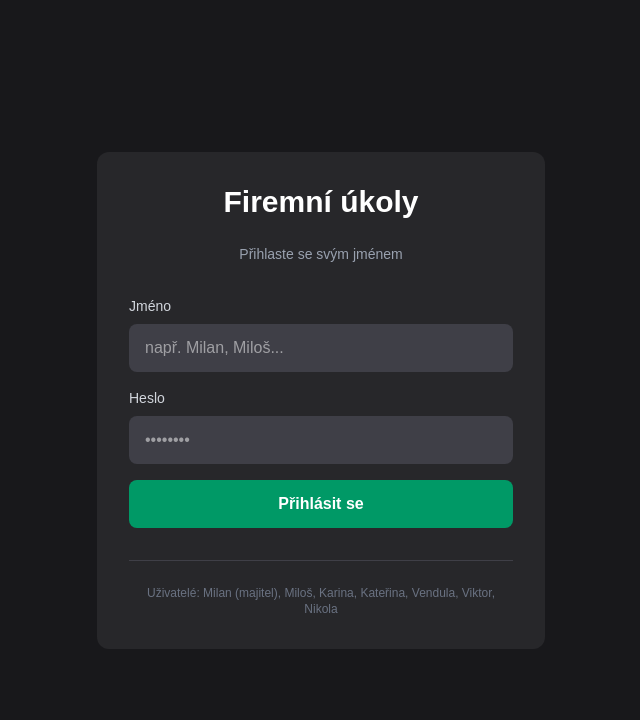
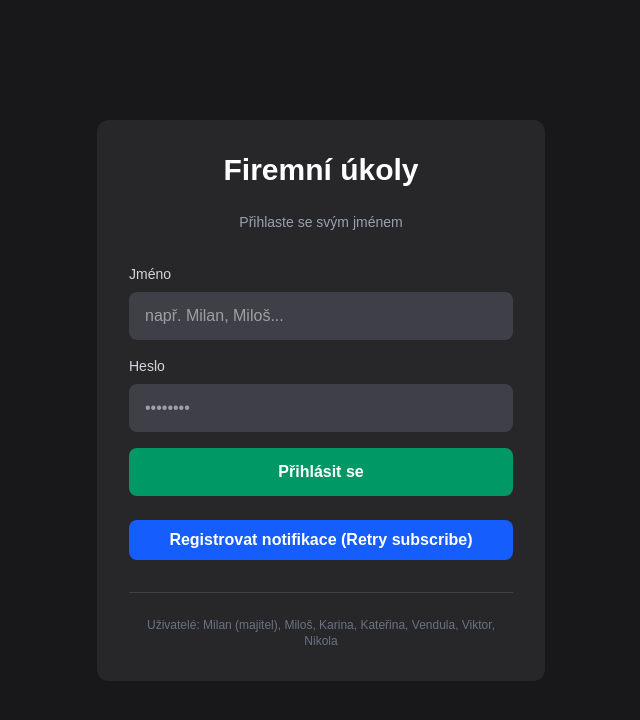
Before and after one commit to VikiR9/firemni-ukoly, a Next.js app: page /login in a window 1280 px wide. Shown: the top 720 px of the page, without its empty margins (319-959 px from the left). Built offline with nearby package versions, Linux system fonts and the light colour scheme.

Commit message:
feat: add retry push subscribe button on login

```diff
--- a/app/login/page.tsx
+++ b/app/login/page.tsx
@@ -67,6 +67,69 @@ export default function LoginPage() {
     router.refresh();
   };
 
+  // Expose a retry button so users can re-run SW registration & push subscription
+  const handleRetrySubscribe = async () => {
+    setError("");
+    try {
+      if (typeof Notification === "undefined") {
+        setError("Prohlížeč nepodporuje Notification API");
+        return;
+      }
+
+      const permission = await Notification.requestPermission();
+      if (permission !== "granted") {
+        setError("Notifikace nebyly povoleny");
+        return;
+      }
+
+      if (typeof navigator === "undefined" || !("serviceWorker" in navigator)) {
+        setError("Service Worker není dostupný v tomto prohlížeči");
+        return;
+      }
+
+      const registration = await navigator.serviceWorker.register("/sw.js");
+      const vapidPublicKey = (process.env.NEXT_PUBLIC_VAPID_PUBLIC_KEY || "");
+      if (!vapidPublicKey) {
+        setError("Chybí VAPID klíč (NEXT_PUBLIC_VAPID_PUBLIC_KEY)");
+        return;
+      }
+
+      const converted = Uint8Array.from(
+        atob(vapidPublicKey.replace(/-/g, "+").replace(/_/g, "/")),
+        (c) => c.charCodeAt(0)
+      );
+
+      const existingSub = await registration.pushManager.getSubscription();
+      const sub = existingSub ?? await registration.pushManager.subscribe({ userVisibleOnly: true, applicationServerKey: converted });
+
+      // Use currently entered username if available; otherwise inform user to login first
+      const submitUsername = username || null;
+      if (!submitUsername) {
+        setError("Zadej prosím jméno výše a klikni nejdříve na Přihlásit se (login) nebo zadej jméno sem před retry)");
+        return;
+      }
+
+      const res = await fetch("/api/push/subscribe", {
+        method: "POST",
+        headers: { "Content-Type": "application/json" },
+        body: JSON.stringify({ username: submitUsername, subscription: sub.toJSON() }),
+      });
+
+      if (!res.ok) {
+        const txt = await res.text();
+        setError("Chyba při odesílání subscription na server: " + txt);
+        return;
+      }
+
+      // success
+      setError("");
+      alert("Subscription odeslána — zkontroluj prosím tabulku push_subscriptions v Supabase");
+    } catch (e: any) {
+      console.warn("Retry subscribe error:", e);
+      setError(String(e?.message ?? e));
+    }
+  };
+
   return (
     <div className="min-h-screen bg-zinc-900 flex items-center justify-center p-6">
       <div className="bg-zinc-800 rounded-xl p-8 w-full max-w-md">
@@ -123,6 +186,13 @@ export default function LoginPage() {
           >
             {loading ? "Přihlašování..." : "Přihlásit se"}
           </button>
+          <button
+            type="button"
+            onClick={handleRetrySubscribe}
+            className="w-full mt-2 bg-blue-600 hover:bg-blue-700 text-white font-semibold py-2 rounded-lg transition"
+          >
+            Registrovat notifikace (Retry subscribe)
+          </button>
         </form>
 
         <div className="mt-8 pt-6 border-t border-zinc-700">
```
